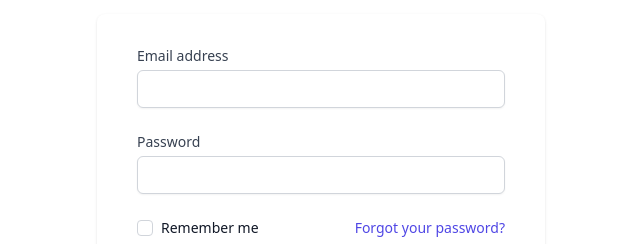
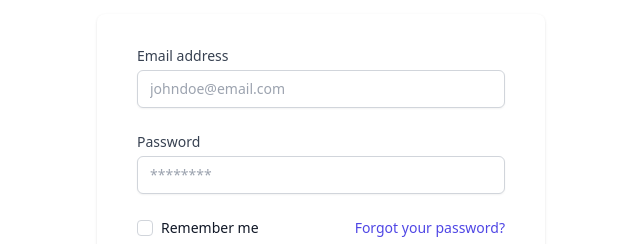
Before and after one commit to gianfranco-rocco/onboarding-big-challenge-frontend, a Next.js app: page /auth/login in a window 1280 px wide. Shown: the part 296-540 px from the top of the page, without its empty margins (319-959 px from the left). Built offline with nearby package versions, Linux system fonts and the light colour scheme.

Commit message:
feat: login input placeholders

```diff
--- a/app/auth/login/page.tsx
+++ b/app/auth/login/page.tsx
@@ -13,6 +13,7 @@ const LoginPage = () => {
                     name="email"
                     type="email"
                     autoComplete="email"
+                    placeholder="johndoe@email.com"
                     required
                 />
             </div>
@@ -23,6 +24,7 @@ const LoginPage = () => {
                     name="password"
                     type="password"
                     autoComplete="current-password"
+                    placeholder="********"
                     required
                 />
             </div>
```
